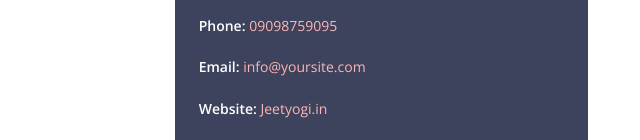
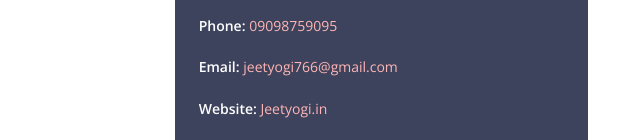
Before and after one commit to MDfaizan11/my_yoga, a plain HTML site: page contact.html in a window 1280 px wide. Shown: the part 812-952 px from the top of the page, 207-847 px from the left. Drawn offline with nearby package versions, Linux system fonts and the light colour scheme; some packages are replaced by stand-ins of ours; no server answers; files whose address does not match are found by name.

Commit message:
email change

```diff
--- a/contact.html
+++ b/contact.html
@@ -132,7 +132,7 @@
               <div class="col-md-12 mb-3">
                 <p>
                   <span>Email:</span>
-                  <a href="mailto:info@yoursite.com">info@yoursite.com</a>
+                  <a href="mailto:info@yoursite.com">jeetyogi766@gmail.com</a>
                 </p>
               </div>
               <div class="col-md-12 mb-3">
```
